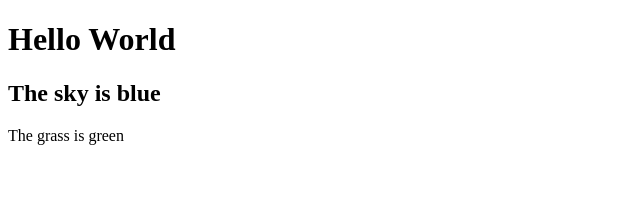
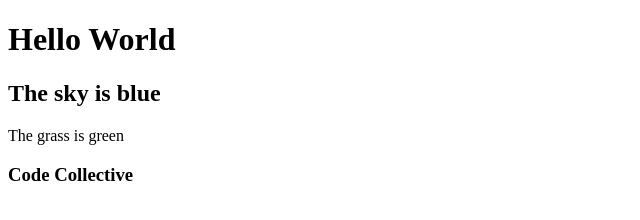
Before and after one commit to jshotwell7/CodeCollective, a plain HTML site: page index.html in a window 1280 px wide. Shown: the whole page, without its empty margins (0-640 px from the left). Drawn offline with Linux system fonts and the light colour scheme.

Commit message:
changes added

```diff
--- a/index.html
+++ b/index.html
@@ -9,5 +9,6 @@
     <h1>Hello World</h1>
     <h2>The sky is blue</h2>
     <p>The grass is green</p>
+    <h3>Code Collective</h3>
 </body>
 </html>
```
